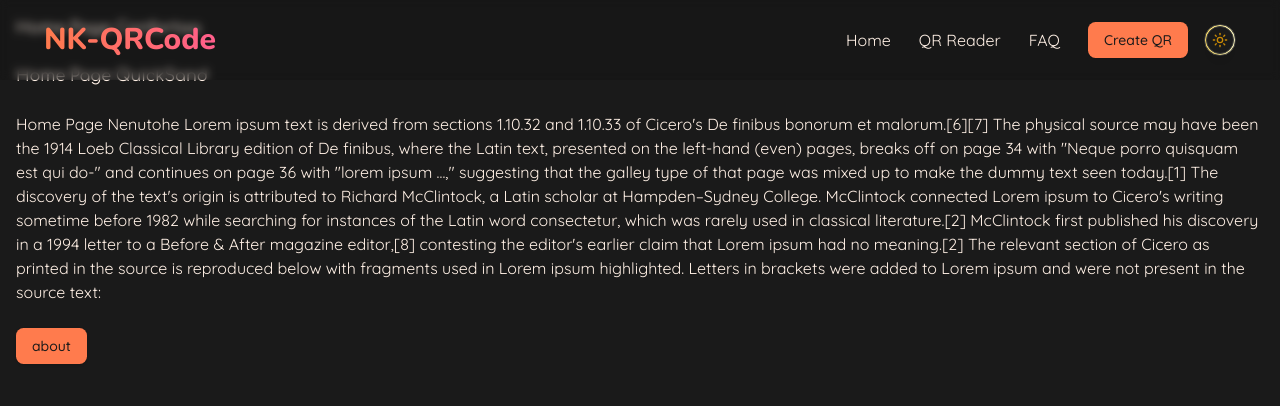
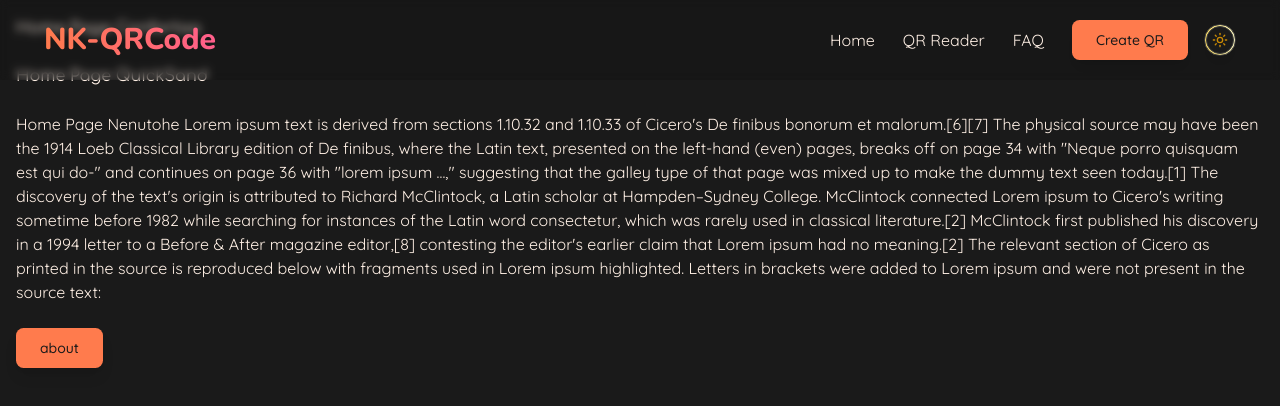
Before and after one commit to nkaryoli/nk_qrCode, a React (Vite) app: page / in a window 1280 px wide. Shown: the top 406 px of the page. Built offline with nearby package versions, Linux system fonts and the light colour scheme.

Commit message:
feat: new button designs

```diff
--- a/src/components/ui/button.tsx
+++ b/src/components/ui/button.tsx
@@ -9,26 +9,29 @@ const buttonVariants = cva(
   {
     variants: {
       variant: {
-        default:
-          "bg-primary text-primary-foreground shadow hover:bg-primary/90",
         destructive:
-          "bg-destructive text-destructive-foreground shadow-sm hover:bg-destructive/90",
+          "bg-destructive text-destructive-foreground shadow-sm hover:bg-input",
         outline:
-          "border border-input bg-background shadow-sm hover:bg-accent hover:text-accent-foreground",
-        secondary:
-          "bg-secondary text-secondary-foreground shadow-sm hover:bg-secondary/80",
+          "border border-ring bg-background shadow-sm  hover:bg-secondary hover:text-secondary-foreground hover:border-none",
         ghost: "hover:bg-accent hover:text-accent-foreground",
         link: "text-primary underline-offset-4 hover:underline",
+        sunset:
+          "bg-gradient-to-r from-primary via-accent to-secondary text-white font-bold shadow-sm hover:shadow-[0_0_8px_var(--primary)]  [&>svg]:text-white/90",
+        neon:
+          "bg-background text-primary border-2 border-primary shadow-lg hover:shadow-[0_0_12px_var(--primary)]",
+        glow:
+          "bg-primary text-primary-foreground shadow-lg hover:shadow-[0_0_6px_var(--primary)]",
       },
       size: {
-        default: "h-9 px-4 py-2",
-        sm: "h-8 rounded-md px-3 text-xs",
-        lg: "h-10 rounded-md px-8",
-        icon: "h-9 w-9",
+        default: "h-10 px-6 py-2",
+        sm: "h-8 rounded-md px-4 text-xs",
+        lg: "h-12 rounded-md px-8 text-base",
+        icon: "h-10 w-10",
+        rounded: "h-10 w-10 rounded-full",
       },
     },
     defaultVariants: {
-      variant: "default",
+      variant: "glow",
       size: "default",
     },
   }
```
